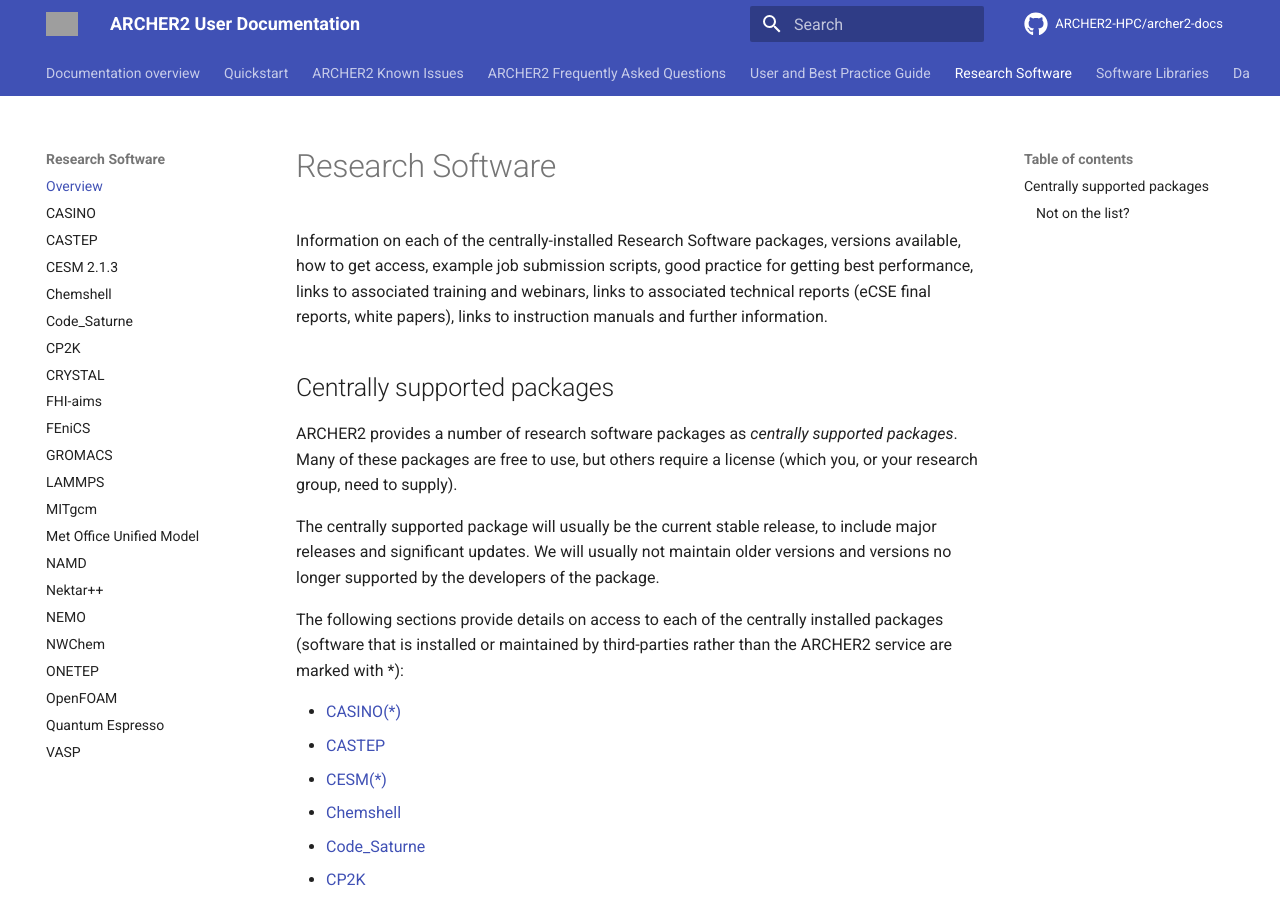
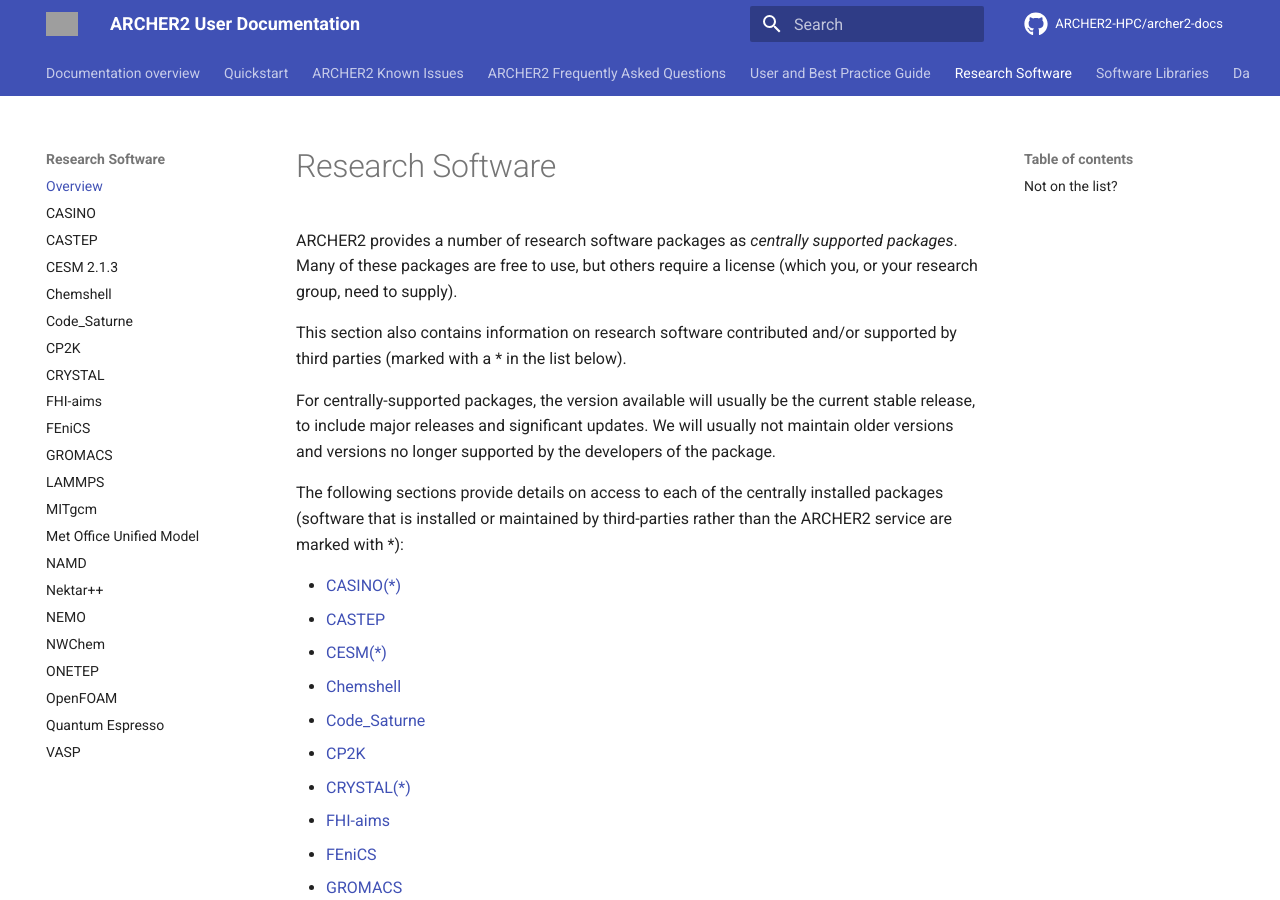
Before and after one commit to ARCHER2-HPC/archer2-docs, an MkDocs documentation site: the page built from docs/research-software/index.md, in a window 1280 px wide and 900 px high. Built offline with MkDocs 1.6.1 and Material for MkDocs 9.7.7, drawn with Linux system fonts in a browser that asks for light colours; comment, search, counter and statistics services are not loaded; grey boxes are pictures that could not be loaded.

Commit message:
Clarifies wording and sections

```diff
--- a/docs/research-software/index.md
+++ b/docs/research-software/index.md
@@ -1,22 +1,16 @@
 # Research Software
-
-Information on each of the centrally-installed Research Software
-packages, versions available, how to get access, example job submission
-scripts, good practice for getting best performance, links to associated
-training and webinars, links to associated technical reports (eCSE final
-reports, white papers), links to instruction manuals and further
-information.
-
-## Centrally supported packages
 
 ARCHER2 provides a number of research software packages as *centrally
 supported packages*. Many of these packages are free to use, but others
 require a license (which you, or your research group, need to supply).
 
-The centrally supported package will usually be the current stable
-release, to include major releases and significant updates. We will
-usually not maintain older versions and versions no longer supported by
-the developers of the package.
+This section also contains information on research software contributed
+and/or supported by third parties (marked with a * in the list below).
+
+For centrally-supported packages, the version available will usually be
+the current stable release, to include major releases and significant
+updates. We will usually not maintain older versions and versions no
+longer supported by the developers of the package.
 
 The following sections provide details on access to each of the
 centrally installed packages (software that is installed or maintained
```
